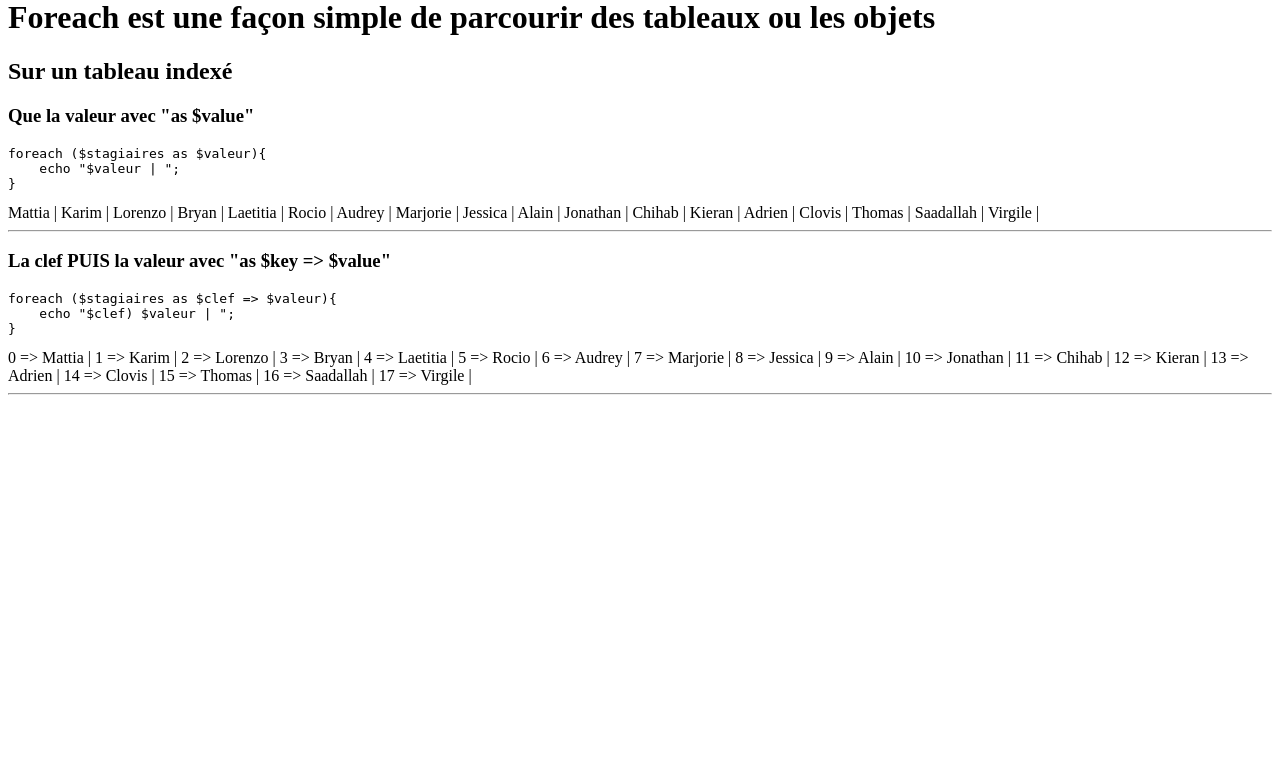
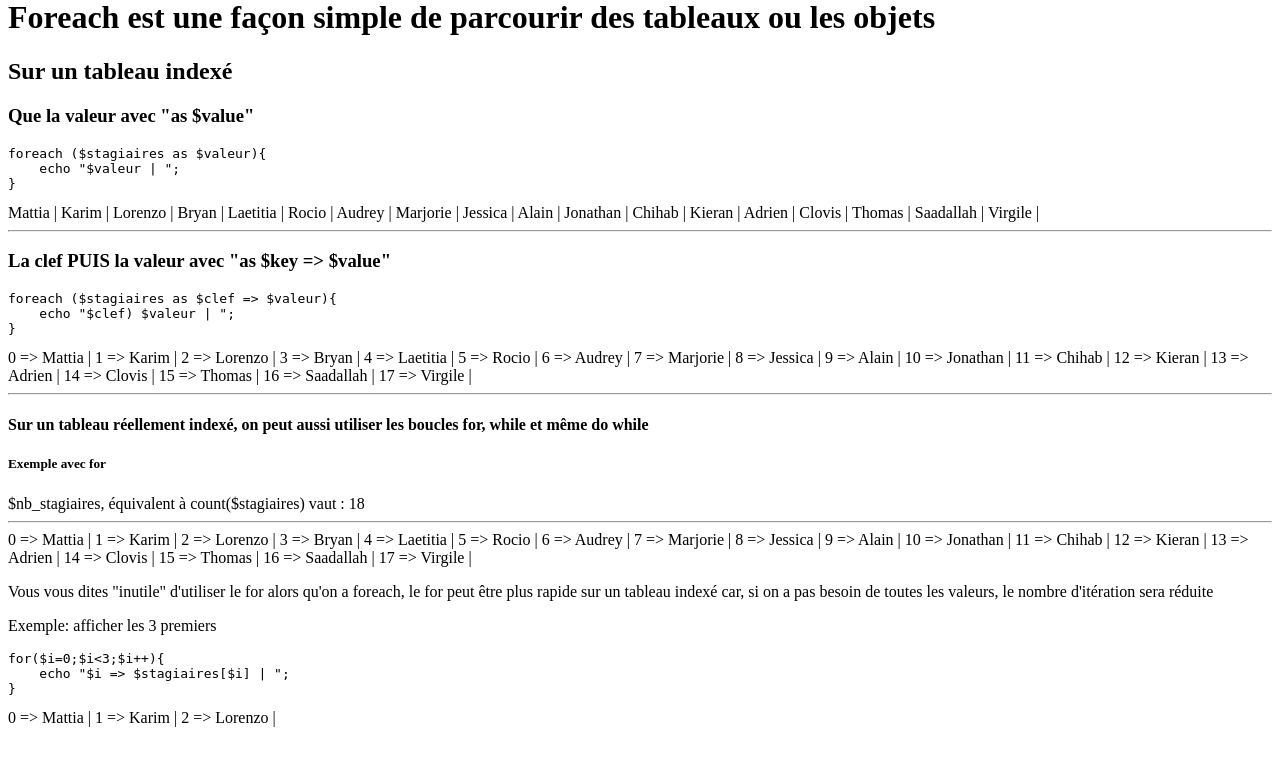
Before and after one commit to WebDevCF2m2020/basePHP, a PHP site: page /14-foreach.php in a window 1280 px wide. Shown: the part 22-800 px from the top of the page. Run offline with PHP 8.4, Linux system fonts and the light colour scheme.

Commit message:
foreach début

```diff
--- a/14-foreach.php
+++ b/14-foreach.php
@@ -22,7 +22,7 @@ $stagiaires = ["Mattia","Karim","Lorenzo","Bryan","Laetitia","Rocio","Audrey","M
 foreach ($stagiaires as $valeur){
     echo "$valeur | ";
 }
-echo "<hr>"
+echo "<hr>";
 ?>
 <h3>La clef PUIS la valeur avec "as $key => $value"</h3>
 <pre>foreach ($stagiaires as $clef => $valeur){
@@ -33,7 +33,29 @@ echo "<hr>"
 foreach ($stagiaires as $clef => $valeur){
     echo "$clef => $valeur | ";
 }
-echo "<hr>"
+echo "<hr>";
+?>
+<h4>Sur un tableau réellement indexé, on peut aussi utiliser les boucles for, while et même do while</h4>
+<h5>Exemple avec for</h5>
+<?php
+// count compte le nombre d'élément d'un tableau, si le tableau ne change pas de nombre de valeurs pendant la structure itérative, il vaut mieux éviter de le mettre dans la condition du for pour éviter qu'on recompte le nombre d'éléments dans le tableau à chaque itération. !!! count compte à partir de 1!
+$nb_stagiaires = count($stagiaires); // 18
+echo '$nb_stagiaires, équivalent à count($stagiaires) vaut : '.$nb_stagiaires;
+echo "<hr>";
+// de 0 à 17 (les clefs du tableau)
+for($i=0;$i<$nb_stagiaires;$i++){
+    echo "$i => $stagiaires[$i] | ";
+}
+?>
+<p>Vous vous dites "inutile" d'utiliser le for alors qu'on a foreach, le for peut être plus rapide sur un tableau indexé car, si on a pas besoin de toutes les valeurs, le nombre d'itération sera réduite</p>
+<p>Exemple: afficher les 3 premiers</p>
+<pre>for($i=0;$i<3;$i++){
+    echo "$i => $stagiaires[$i] | ";
+}</pre>
+<?php
+for($i=0;$i<3;$i++){
+    echo "$i => $stagiaires[$i] | ";
+}
 ?>
 </body>
 </html>
```
